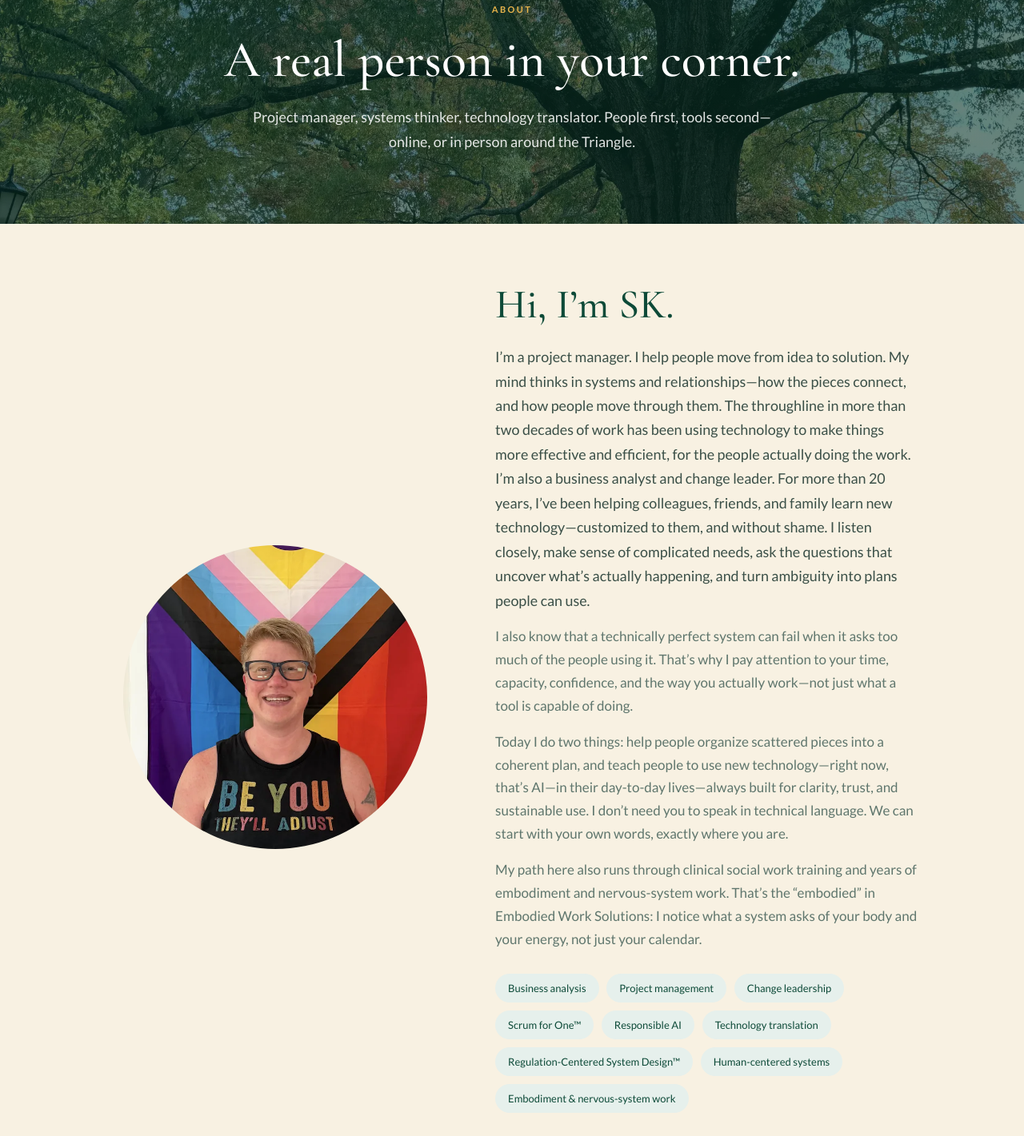
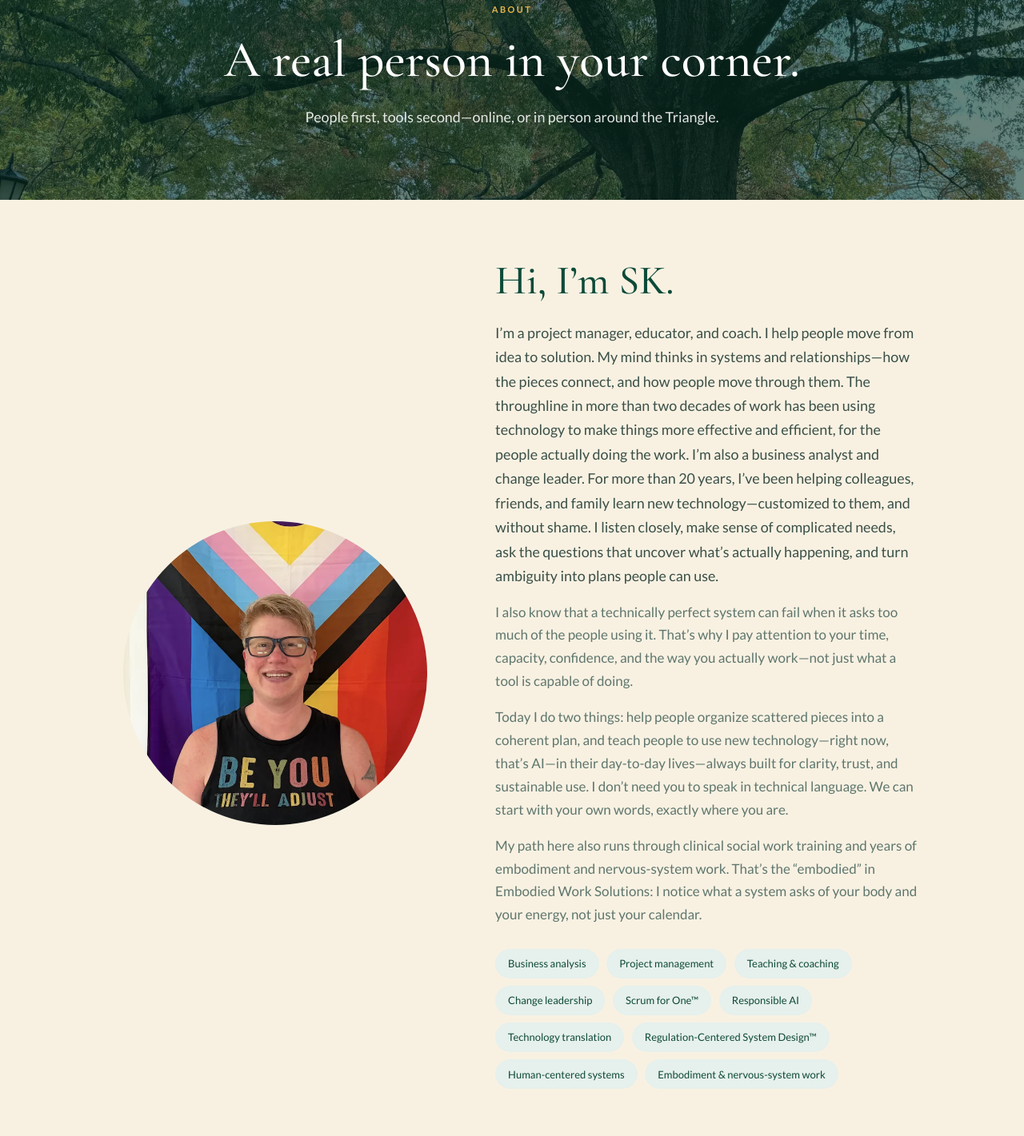
Before and after one commit to ignitehealingai/embodiedworksolutions, a plain HTML site: page about.html in a window 1280 px wide. Shown: the part 170-1591 px from the top of the page at 80% size. Drawn offline with nearby package versions, Linux system fonts and the light colour scheme.

Commit message:
About intro: project manager, educator, and coach
Co-Authored-By: Claude Opus 5.5 <noreply@anthropic.com>
Claude-Session: https://claude.ai/code/session_01PViRx7S2Z4jNEjMHysMWCy

```diff
--- a/about.html
+++ b/about.html
@@ -351,7 +351,7 @@
   <div class="wrap">
     <p class="eyebrow">About</p>
     <h1>A real person in your corner.</h1>
-    <p class="lede">Project manager, systems thinker, technology translator. People first, tools second—online, or in person around the Triangle.</p>
+    <p class="lede">People first, tools second—online, or in person around the Triangle.</p>
   </div>
 </header>
 
@@ -360,11 +360,11 @@
     <div class="photo"><img src="assets/photos/sk.webp" alt="SK smiling, in glasses and a black tank top that reads Be You, They’ll Adjust, in front of a Progress Pride flag" width="720" height="720" loading="lazy" /></div>
     <div>
       <h2>Hi, I’m SK.</h2>
-      <p class="lede">I’m a project manager. I help people move from idea to solution. My mind thinks in systems and relationships—how the pieces connect, and how people move through them. The throughline in more than two decades of work has been using technology to make things more effective and efficient, for the people actually doing the work. I’m also a business analyst and change leader. For more than 20 years, I’ve been helping colleagues, friends, and family learn new technology—customized to them, and without shame. I listen closely, make sense of complicated needs, ask the questions that uncover what’s actually happening, and turn ambiguity into plans people can use.</p>
+      <p class="lede">I’m a project manager, educator, and coach. I help people move from idea to solution. My mind thinks in systems and relationships—how the pieces connect, and how people move through them. The throughline in more than two decades of work has been using technology to make things more effective and efficient, for the people actually doing the work. I’m also a business analyst and change leader. For more than 20 years, I’ve been helping colleagues, friends, and family learn new technology—customized to them, and without shame. I listen closely, make sense of complicated needs, ask the questions that uncover what’s actually happening, and turn ambiguity into plans people can use.</p>
       <p class="muted">I also know that a technically perfect system can fail when it asks too much of the people using it. That’s why I pay attention to your time, capacity, confidence, and the way you actually work—not just what a tool is capable of doing.</p>
       <p class="muted">Today I do two things: help people organize scattered pieces into a coherent plan, and teach people to use new technology—right now, that’s AI—in their day-to-day lives—always built for clarity, trust, and sustainable use. I don’t need you to speak in technical language. We can start with your own words, exactly where you are.</p>
       <p class="muted">My path here also runs through clinical social work training and years of embodiment and nervous-system work. That’s the “embodied” in Embodied Work Solutions: I notice what a system asks of your body and your energy, not just your calendar.</p>
-      <ul class="pills skills"><li>Business analysis</li><li>Project management</li><li>Change leadership</li><li>Scrum for One™</li><li>Responsible AI</li><li>Technology translation</li><li>Regulation-Centered System Design™</li><li>Human-centered systems</li><li>Embodiment &amp; nervous-system work</li></ul>
+      <ul class="pills skills"><li>Business analysis</li><li>Project management</li><li>Teaching &amp; coaching</li><li>Change leadership</li><li>Scrum for One™</li><li>Responsible AI</li><li>Technology translation</li><li>Regulation-Centered System Design™</li><li>Human-centered systems</li><li>Embodiment &amp; nervous-system work</li></ul>
     </div>
   </div>
 </section>
```
